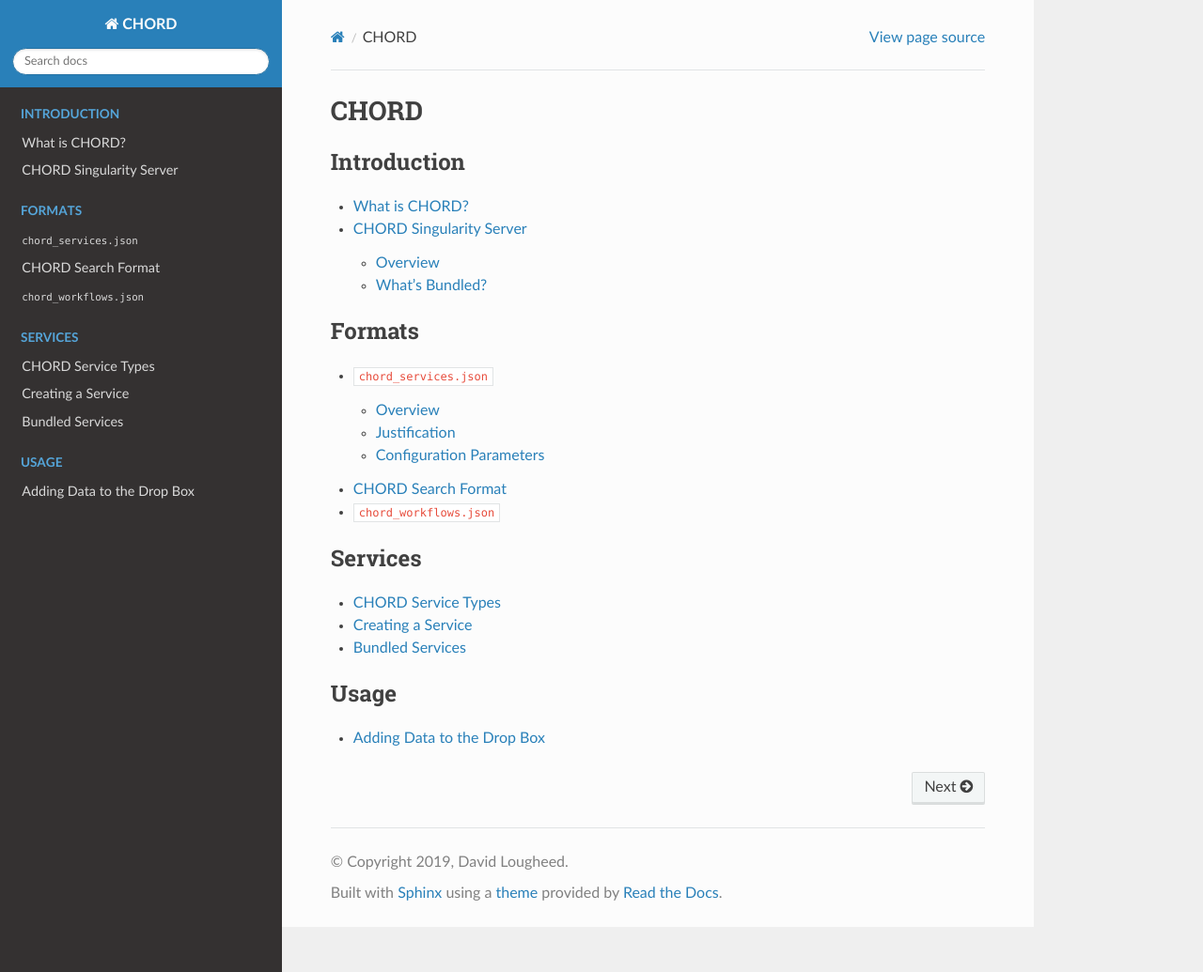
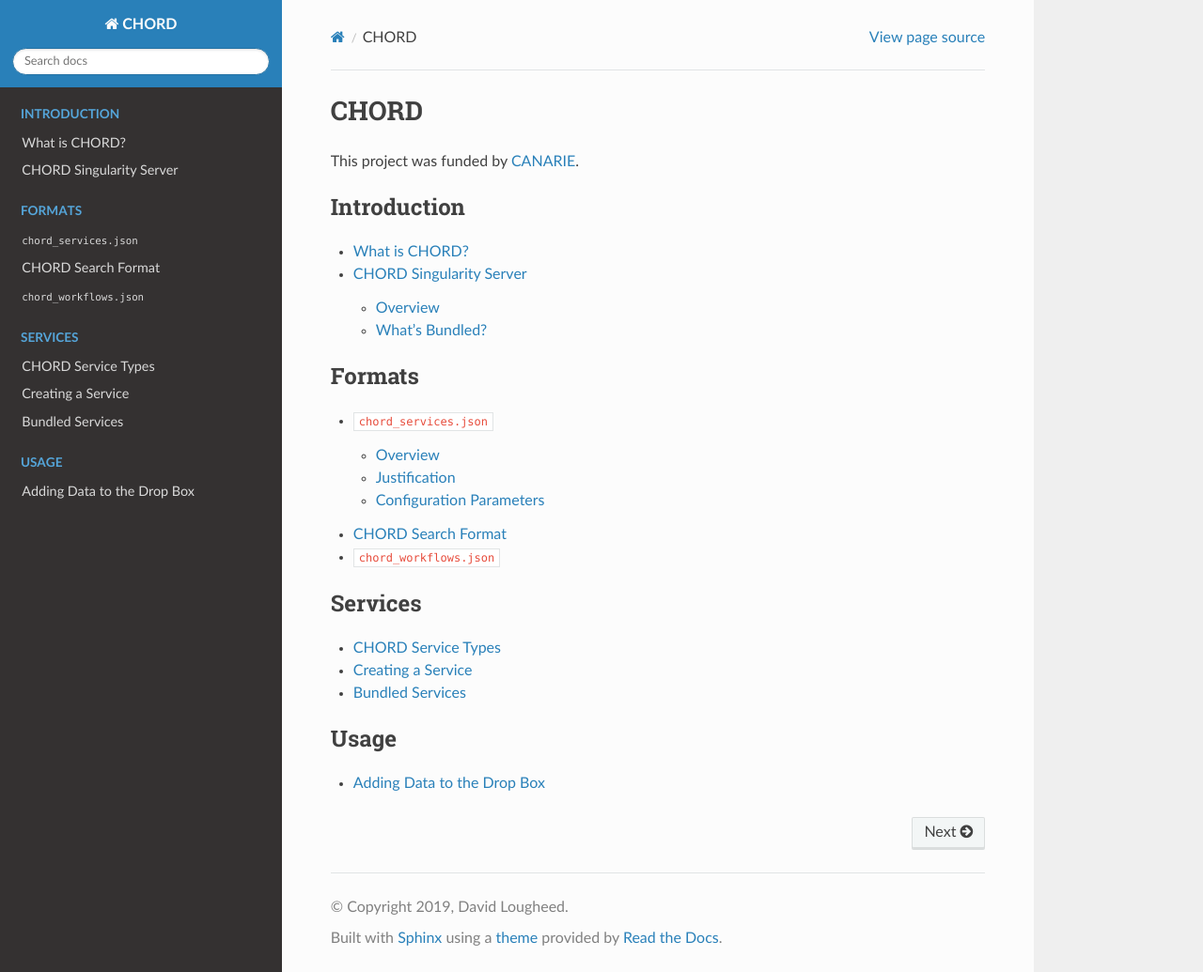
Before and after one commit to c3g/chord_docs, a Sphinx documentation site: the page built from docs/index.rst, in a window 1280 px wide and 1035 px high. Shown: the whole window at 94% size. Built offline with Sphinx 7.4.7 and the Read the Docs theme 2.0.0, drawn with Linux system fonts in a browser that asks for light colours.

Commit message:
Add note about CANARIE funding

```diff
--- a/docs/index.rst
+++ b/docs/index.rst
@@ -1,6 +1,8 @@
 =====
 CHORD
 =====
+
+This project was funded by CANARIE_.
 
 .. toctree::
    :maxdepth: 2
@@ -30,3 +32,5 @@
    :caption: Usage
 
    usage/adding_data_to_drop_box
+
+.. _CANARIE: https://www.canarie.ca/
```
